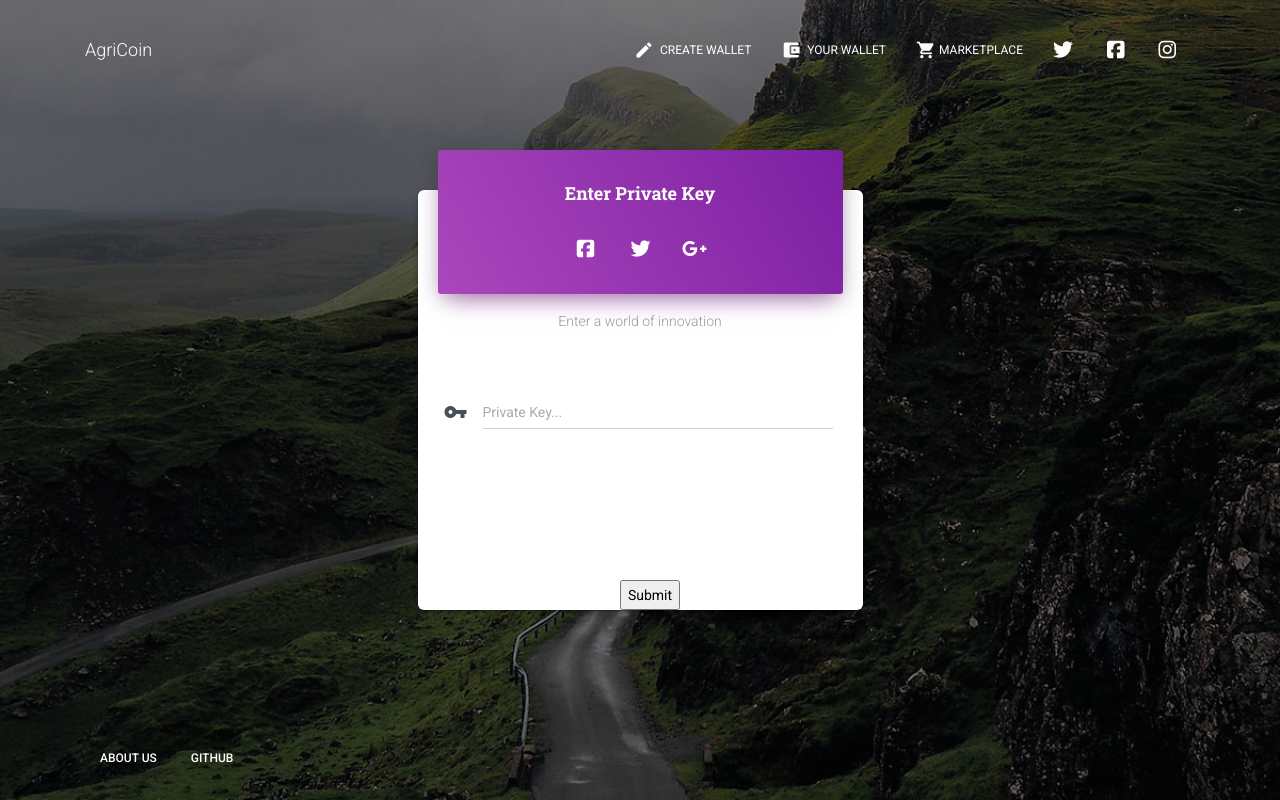
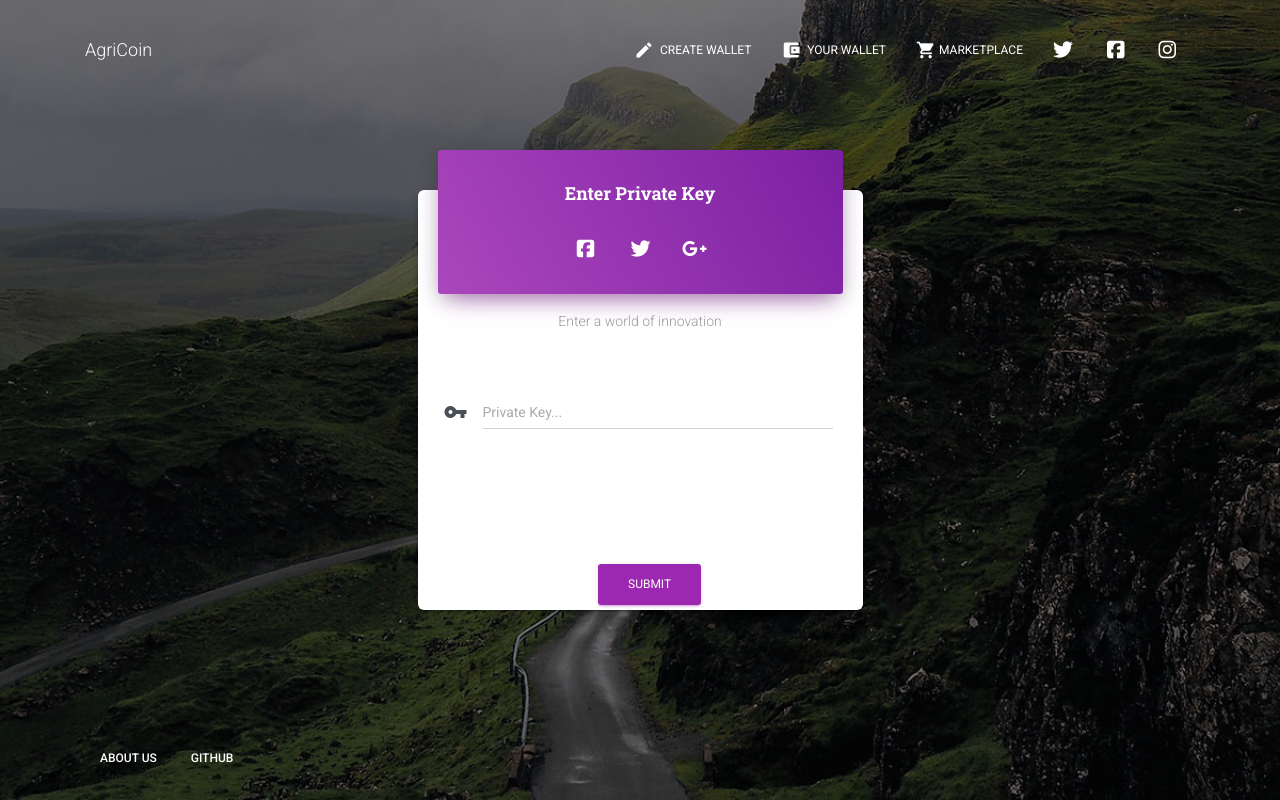
Before and after one commit to HeatzRM/AgriChain, a Flask app: page /login in a window 1280 px wide. Run offline with Flask 2, Linux system fonts and the light colour scheme; some libraries are stand-ins or nearby versions.

Commit message:
fixed submit button design

```diff
--- a/app/templates/login.html
+++ b/app/templates/login.html
@@ -33,7 +33,7 @@
                     <input name='privateKey' type="password" class="form-control" placeholder="Private Key...">
                   </div>
                 <div class="footer text-center">
-                    <input type="submit" value="Submit">
+                    <input type="submit" value="Submit" class="btn btn-primary">
 
                 </div>
               </form>
```
